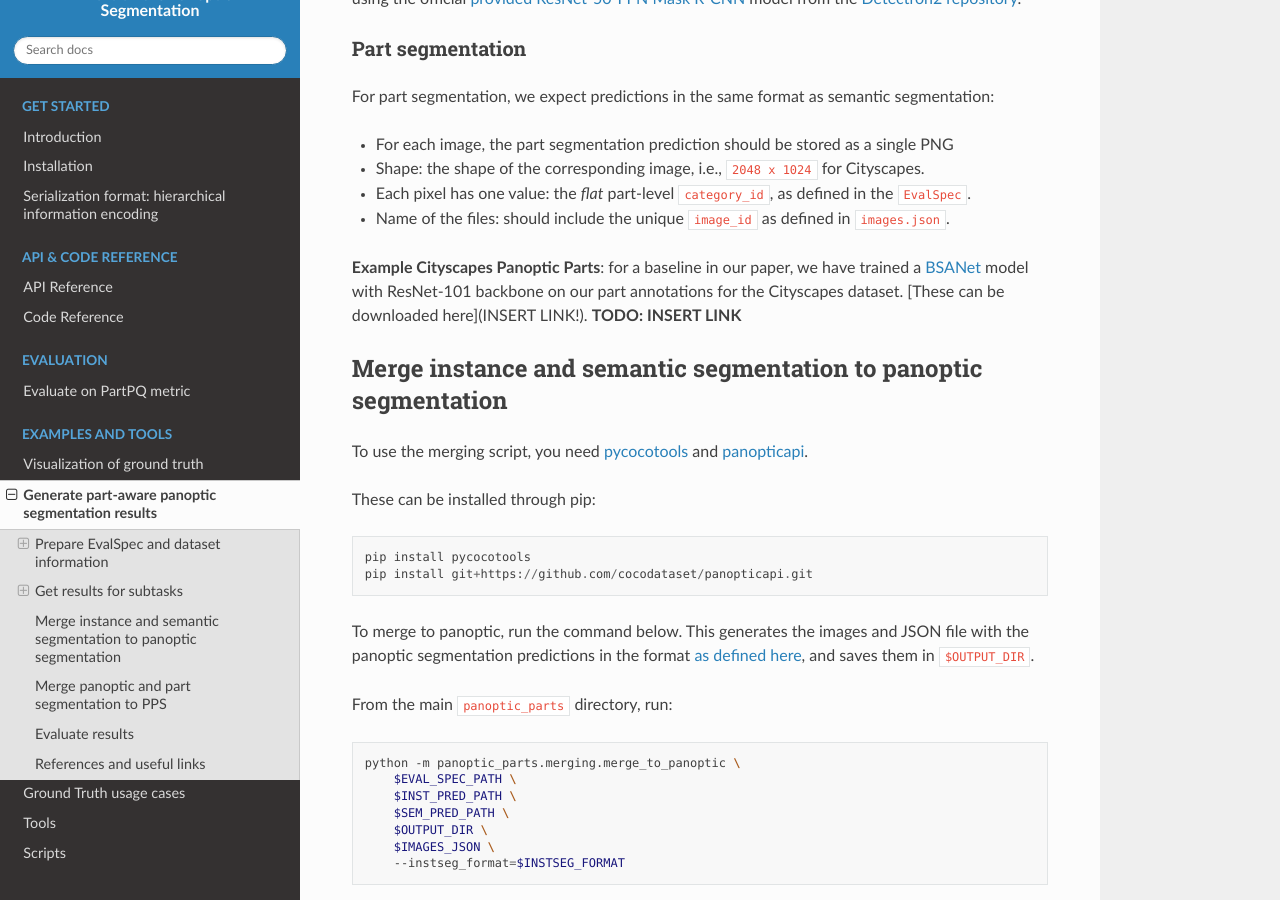
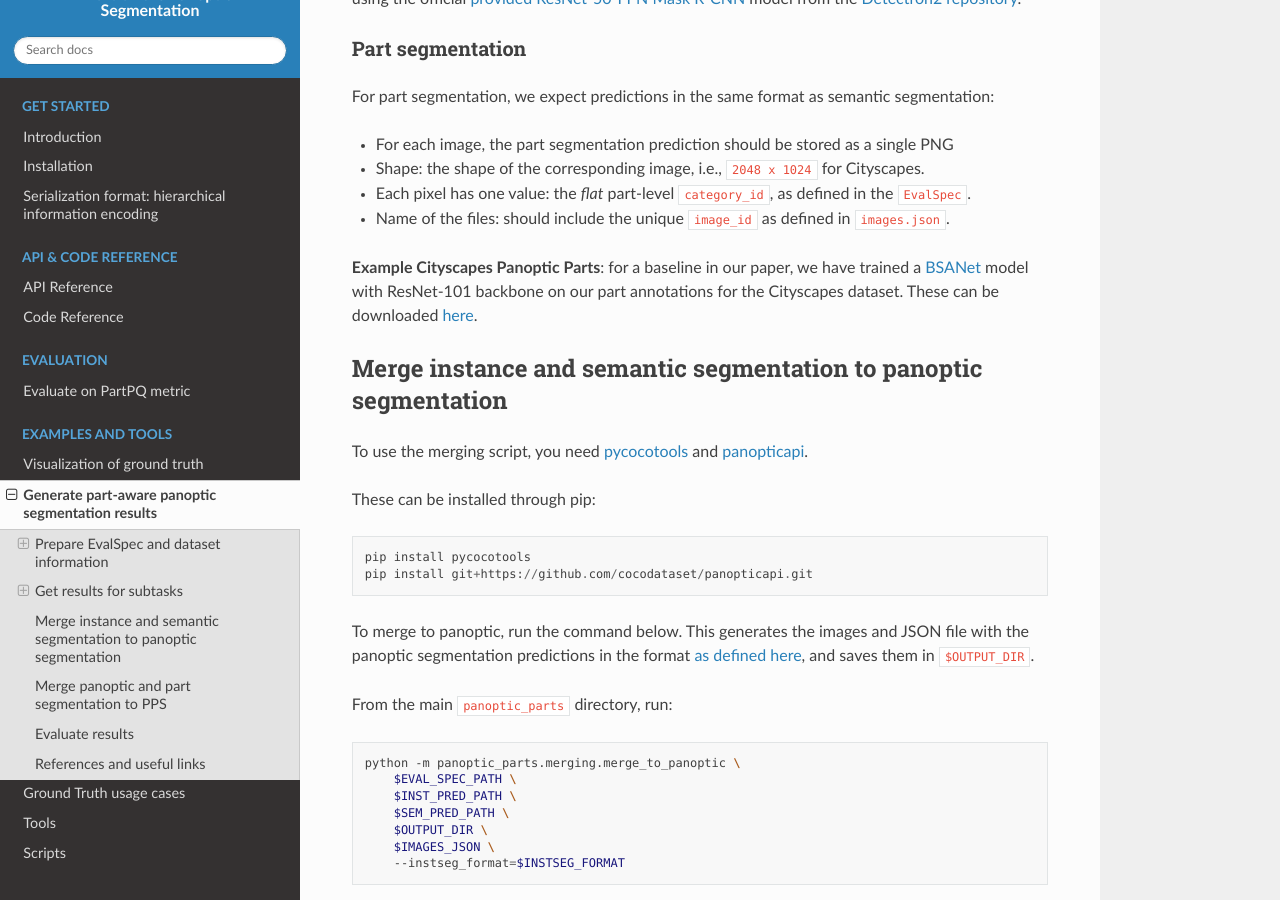
Before and after one commit to pmeletis/panoptic_parts, a Sphinx documentation site: the page built from docs/source/generate_results.md, in a window 1280 px wide and 900 px high, scrolled down 3671 px. Built offline with Sphinx 7.4.7 and the Read the Docs theme 2.0.0, drawn with Linux system fonts in a browser that asks for light colours; the version number could not be read and is left out.

Commit message:
Update link with predictions.

```diff
--- a/docs/source/generate_results.md
+++ b/docs/source/generate_results.md
@@ -120,7 +120,7 @@ For part segmentation, we expect predictions in the same format as semantic segm
 * Name of the files: should include the unique `image_id` as defined in `images.json`.
 
 
-**Example Cityscapes Panoptic Parts**: for a baseline in our paper, we have trained a [BSANet](http://cvteam.net/projects/2019/multiclass-part.html) model with ResNet-101 backbone on our part annotations for the Cityscapes dataset. [These can be downloaded here](INSERT LINK!). **TODO: INSERT LINK**
+**Example Cityscapes Panoptic Parts**: for a baseline in our paper, we have trained a [BSANet](http://cvteam.net/projects/2019/multiclass-part.html) model with ResNet-101 backbone on our part annotations for the Cityscapes dataset. These can be downloaded [here](https://1drv.ms/u/s!AojlpuGgPtL1bqHeflaWtk24UY0?e=Sr2BOX).
 
 
 ## Merge instance and semantic segmentation to panoptic segmentation
```
